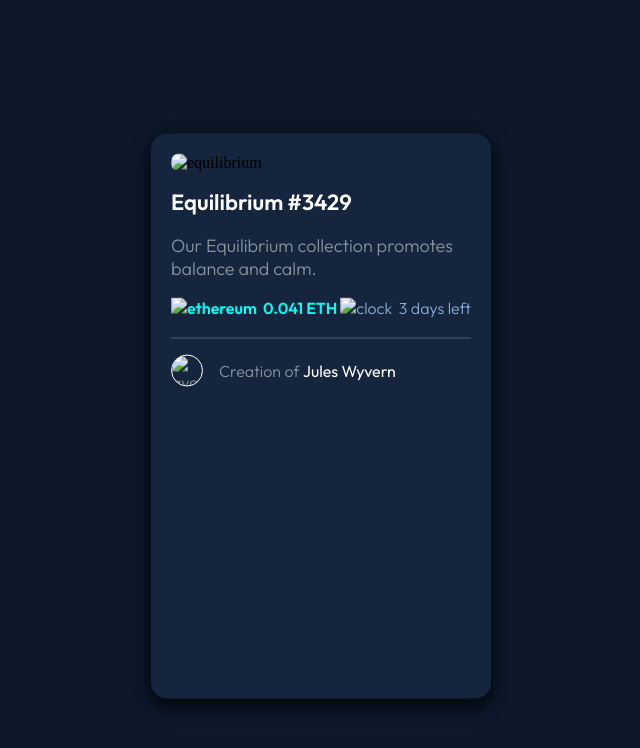
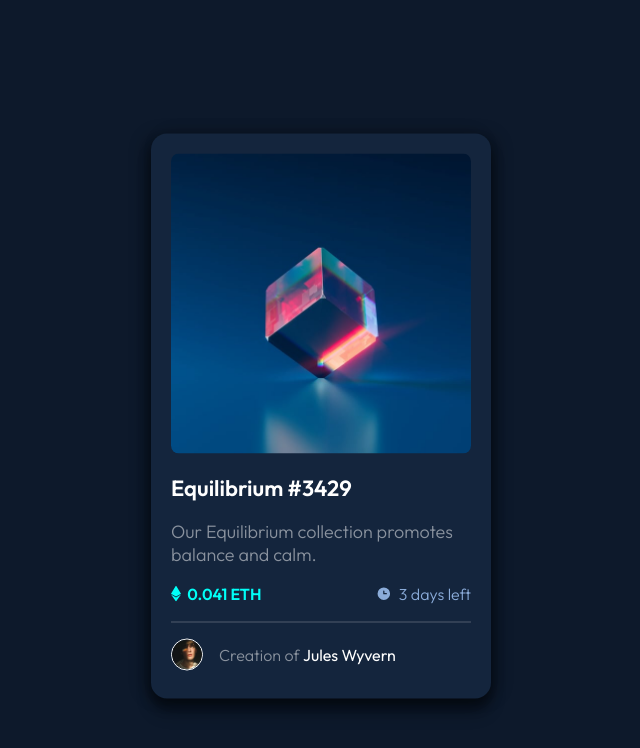
Before and after one commit to nathanro09/Frontend-Mentor, a plain HTML site: page nft-preview-card-component-main/index.html in a window 1280 px wide. Shown: the whole page, without its empty margins (319-959 px from the left). Drawn offline with Linux system fonts and the light colour scheme; the site is published under a folder, as on GitHub Pages, so addresses that start at the root find nothing.

Commit message:
Update index.html

```diff
--- a/nft-preview-card-component-main/index.html
+++ b/nft-preview-card-component-main/index.html
@@ -19,6 +19,12 @@
     />
 
     <link
+      rel="image"
+      type="svg"
+      href="./images/icon-clock.svg"
+    />
+
+    <link
       rel="stylesheet"
       href="nft.css"
     />
@@ -33,7 +39,7 @@
           <div class="row card-image">
             <img
             class="img"
-            src="/images/image-equilibrium.jpg"
+            src="./images/image-equilibrium.jpg"
             alt="equilibrium"
             width="100%"
             height="auto"
@@ -41,7 +47,7 @@
             <div class="overlay">
               <img
                 id="view-icon"
-                src="/images/icon-view.svg"
+                src="./images/icon-view.svg"
                 alt=""
               />
             </div>
@@ -56,7 +62,7 @@
             <div class="col card-misc--val">
               <img
                 class="eth-icon"
-                src="/images/icon-ethereum.svg"
+                src="./images/icon-ethereum.svg"
                 alt="ethereum"
                 height="16"
                 width="10"
@@ -66,7 +72,7 @@
             <div class="col card-misc--time">
               <img
                 class="time-icon"
-                src="/images/icon-clock.svg"
+                src="./images/icon-clock.svg"
                 alt="clock"
                 height="16"
                 width="16"
@@ -78,7 +84,7 @@
             <div class="footer-content">
               <img
                 class="avatar-icon"
-                src="/images/image-avatar.png"
+                src="./images/image-avatar.png"
                 alt="avatar"
                 height="30"
                 width="30"
```
